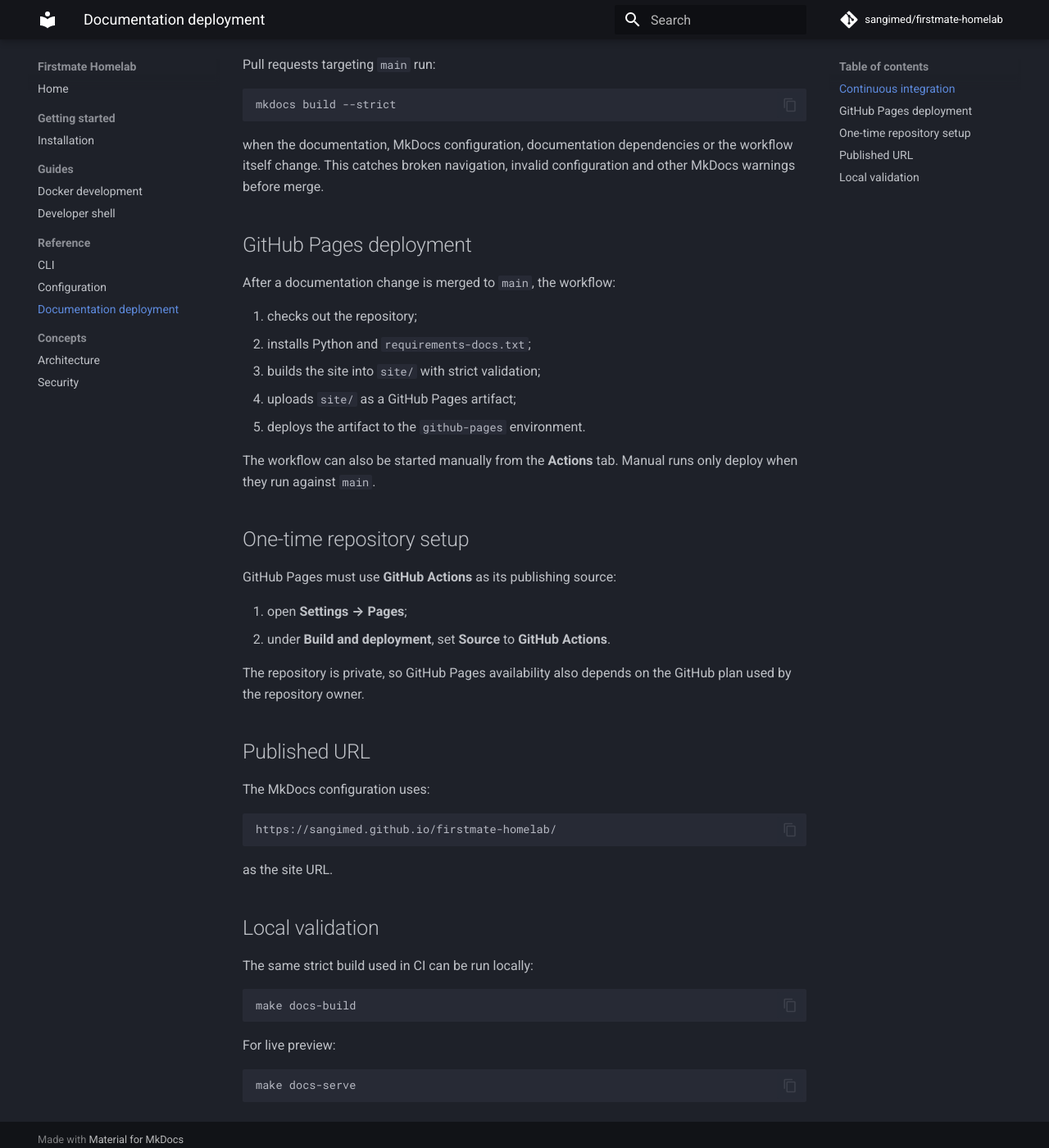
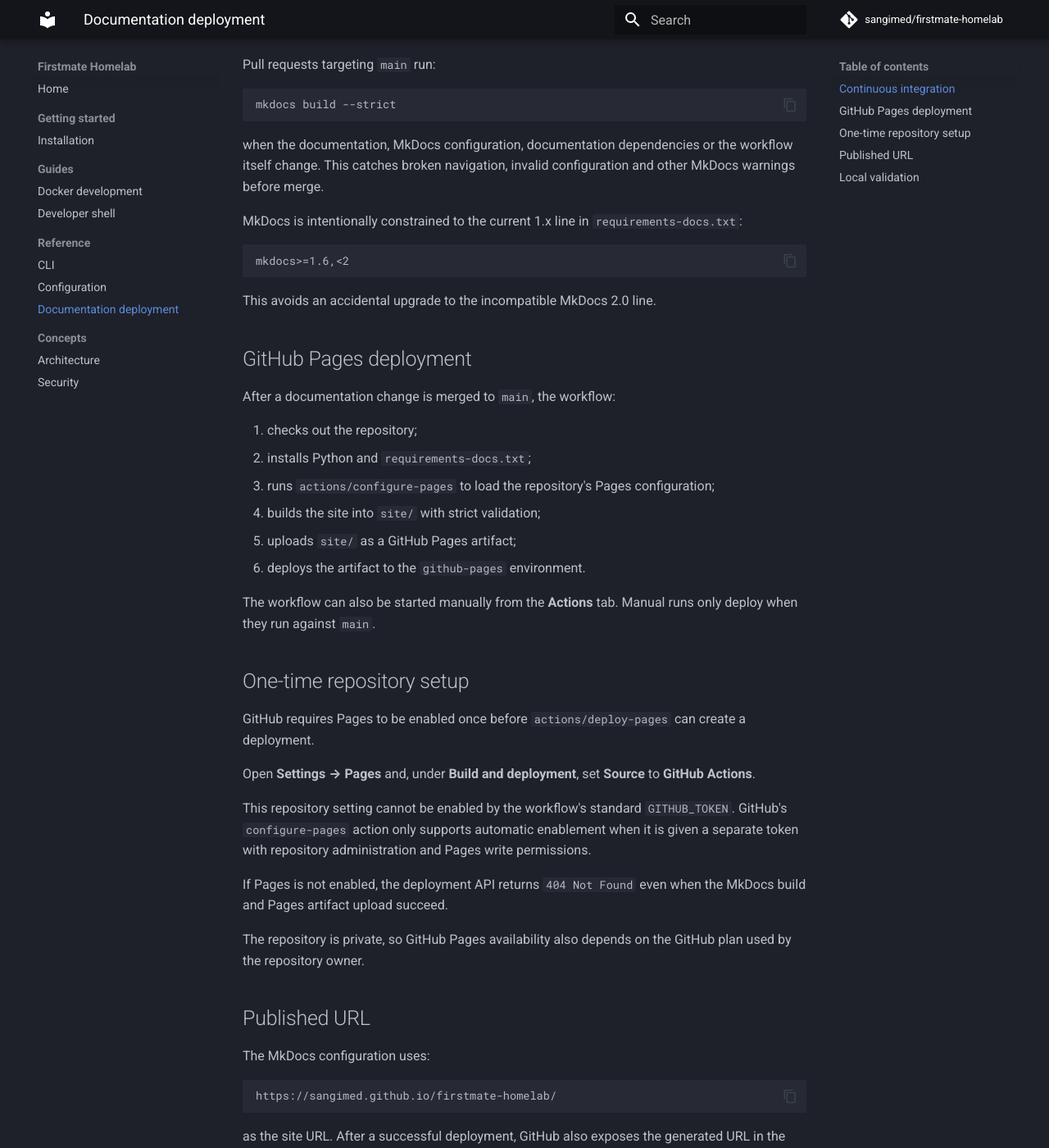
Before and after one commit to yuyuimoe/secure-ai-homelab, an MkDocs documentation site: the page built from docs/reference/deployment.md, in a window 1280 px wide and 1400 px high, scrolled down 230 px. Shown: the whole window at 82% size. Built offline with MkDocs 1.6.1 and Material for MkDocs 9.7.7, drawn with Linux system fonts in a browser that asks for light colours; comment, search, counter and statistics services are not loaded; some of the changed text lies outside the part shown.

Commit message:
docs: clarify Pages enablement and deployment flow

````diff
--- a/docs/reference/deployment.md
+++ b/docs/reference/deployment.md
@@ -12,24 +12,36 @@ mkdocs build --strict
 
 when the documentation, MkDocs configuration, documentation dependencies or the workflow itself change. This catches broken navigation, invalid configuration and other MkDocs warnings before merge.
 
+MkDocs is intentionally constrained to the current 1.x line in `requirements-docs.txt`:
+
+```text
+mkdocs>=1.6,<2
+```
+
+This avoids an accidental upgrade to the incompatible MkDocs 2.0 line.
+
 ## GitHub Pages deployment
 
 After a documentation change is merged to `main`, the workflow:
 
 1. checks out the repository;
 2. installs Python and `requirements-docs.txt`;
-3. builds the site into `site/` with strict validation;
-4. uploads `site/` as a GitHub Pages artifact;
-5. deploys the artifact to the `github-pages` environment.
+3. runs `actions/configure-pages` to load the repository's Pages configuration;
+4. builds the site into `site/` with strict validation;
+5. uploads `site/` as a GitHub Pages artifact;
+6. deploys the artifact to the `github-pages` environment.
 
 The workflow can also be started manually from the **Actions** tab. Manual runs only deploy when they run against `main`.
 
 ## One-time repository setup
 
-GitHub Pages must use **GitHub Actions** as its publishing source:
+GitHub requires Pages to be enabled once before `actions/deploy-pages` can create a deployment.
 
-1. open **Settings → Pages**;
-2. under **Build and deployment**, set **Source** to **GitHub Actions**.
+Open **Settings → Pages** and, under **Build and deployment**, set **Source** to **GitHub Actions**.
+
+This repository setting cannot be enabled by the workflow's standard `GITHUB_TOKEN`. GitHub's `configure-pages` action only supports automatic enablement when it is given a separate token with repository administration and Pages write permissions.
+
+If Pages is not enabled, the deployment API returns `404 Not Found` even when the MkDocs build and Pages artifact upload succeed.
 
 The repository is private, so GitHub Pages availability also depends on the GitHub plan used by the repository owner.
 
@@ -41,7 +53,7 @@ The MkDocs configuration uses:
 https://sangimed.github.io/firstmate-homelab/
 ```
 
-as the site URL.
+as the site URL. After a successful deployment, GitHub also exposes the generated URL in the `github-pages` environment and under **Settings → Pages**.
 
 ## Local validation
 
````
